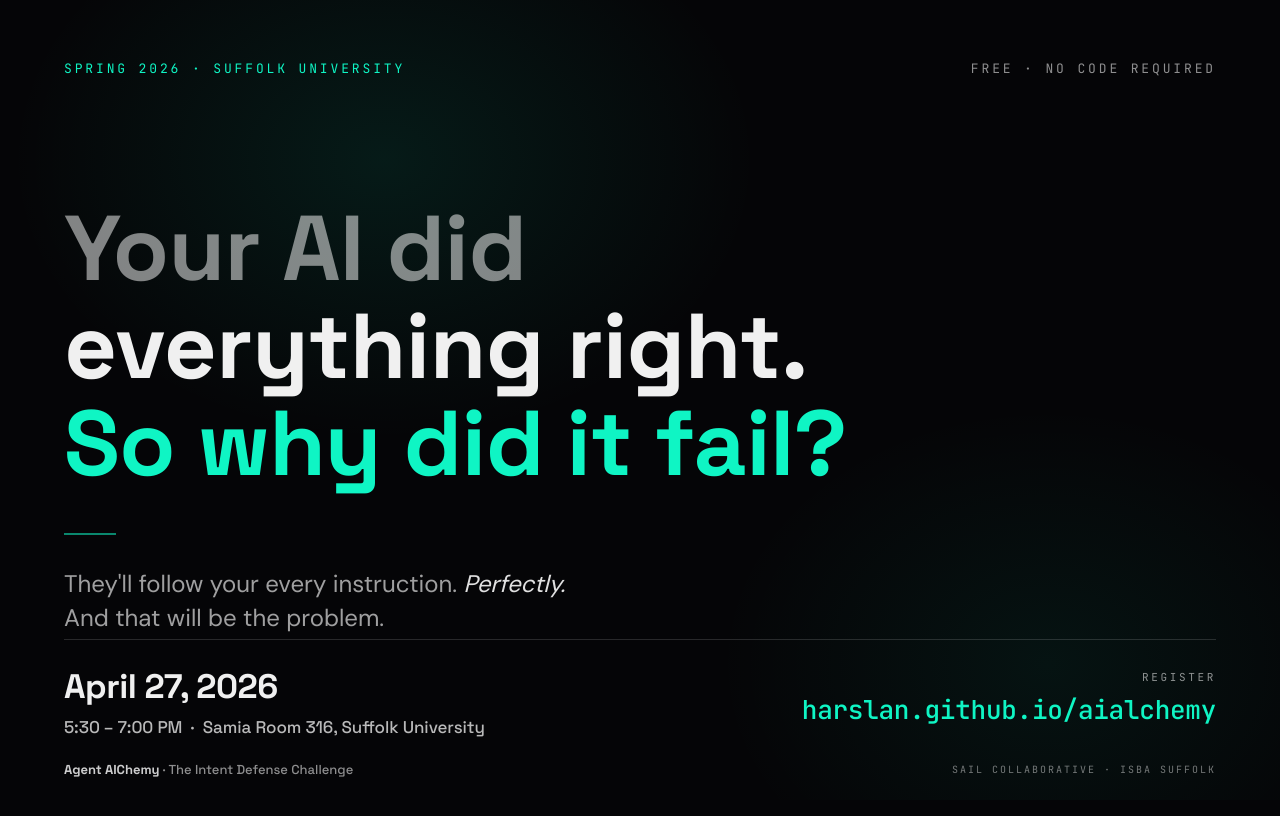
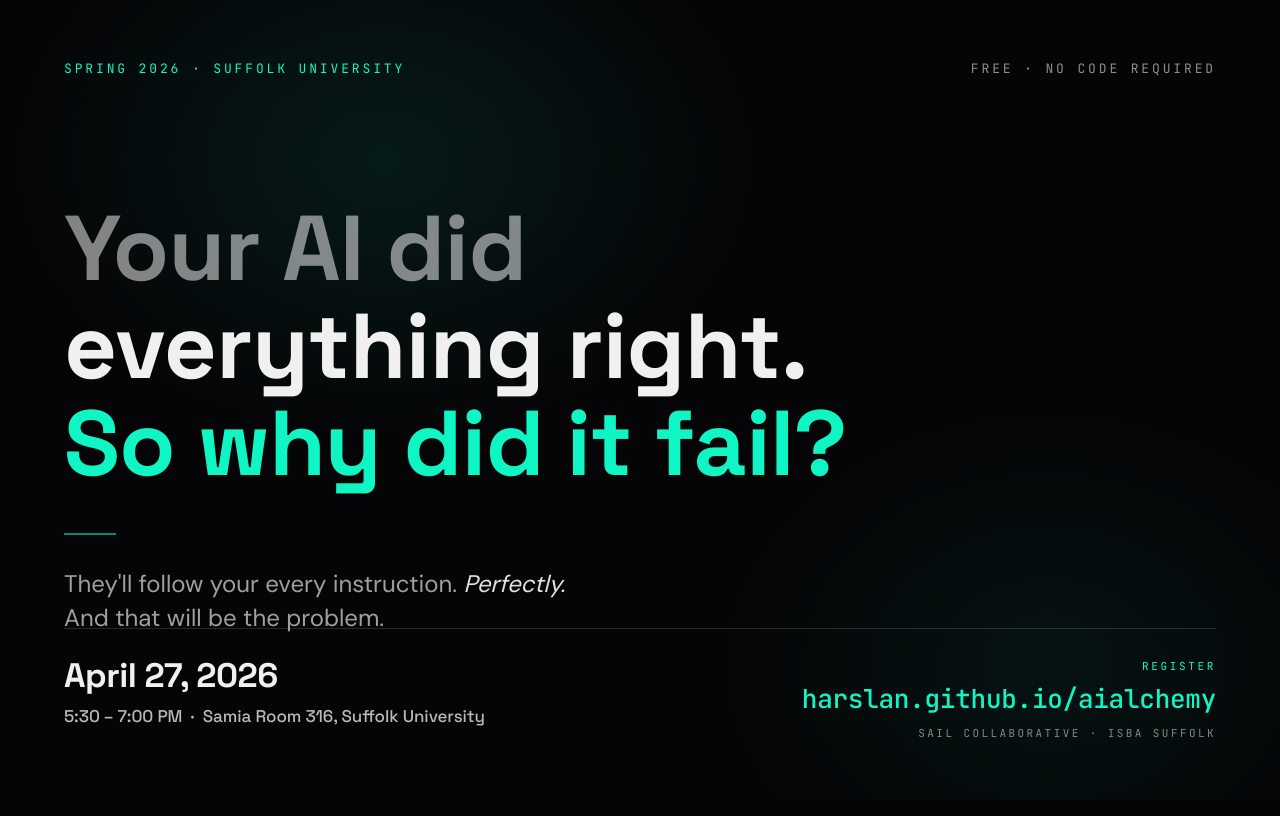
Before and after one commit to harslan/aialchemy, a plain HTML site: page flyers/square.html in a window 1280 px wide. Drawn offline with Linux system fonts and the light colour scheme.

Commit message:
Flyers v3 — final polish
- REGISTER label turned green so it's not lost next to the URL it introduces
- Story top/bottom stack margins pushed into Instagram's safe zones
  (260px top / 240px bottom — outside progress bar and reply UI chrome)
- Story top-meta restored to full 'FREE · NO CODE REQUIRED'
  (was truncated to 'NO CODE' which read as a clipped fragment)
- Square: orphaned event-name footer removed; partners line folded
  under the URL in the CTA block so nothing floats alone
- Story partners line bumped 12px/45%→13px/55% so it actually reads

```diff
--- a/flyers/square.html
+++ b/flyers/square.html
@@ -146,7 +146,7 @@
     font-family: 'JetBrains Mono', monospace;
     font-size: 11px;
     letter-spacing: 0.24em;
-    color: rgba(255, 255, 255, 0.55);
+    color: #0ff5c4;
     margin-bottom: 8px;
   }
 
@@ -156,33 +156,14 @@
     font-weight: 500;
     color: #0ff5c4;
     letter-spacing: -0.01em;
+    margin-bottom: 10px;
   }
-
-  .footer {
-    position: absolute;
-    bottom: 22px;
-    left: 64px;
-    right: 64px;
-    z-index: 2;
-    display: flex;
-    justify-content: space-between;
-    align-items: center;
-  }
-
-  .event {
-    font-family: 'Space Grotesk', sans-serif;
-    font-size: 13px;
-    font-weight: 500;
-    color: rgba(255, 255, 255, 0.55);
-  }
-
-  .event strong { font-weight: 700; color: rgba(240, 240, 240, 0.85); }
 
   .partners {
     font-family: 'JetBrains Mono', monospace;
-    font-size: 10px;
-    letter-spacing: 0.2em;
-    color: rgba(255, 255, 255, 0.45);
+    font-size: 11px;
+    letter-spacing: 0.22em;
+    color: rgba(255, 255, 255, 0.5);
   }
 </style>
 </head>
@@ -220,12 +201,8 @@
     <div class="cta">
       <div class="cta-label">REGISTER</div>
       <div class="url">harslan.github.io/aialchemy</div>
+      <div class="partners">SAIL COLLABORATIVE · ISBA SUFFOLK</div>
     </div>
-  </div>
-
-  <div class="footer">
-    <div class="event"><strong>Agent AIChemy</strong> · The Intent Defense Challenge</div>
-    <div class="partners">SAIL COLLABORATIVE · ISBA SUFFOLK</div>
   </div>
 </div>
 
```
Also changed, not shown: flyers/story.html (+10 -10 lines), flyers/square.png, flyers/square@2x.png, flyers/story.png, flyers/story@2x.png.
